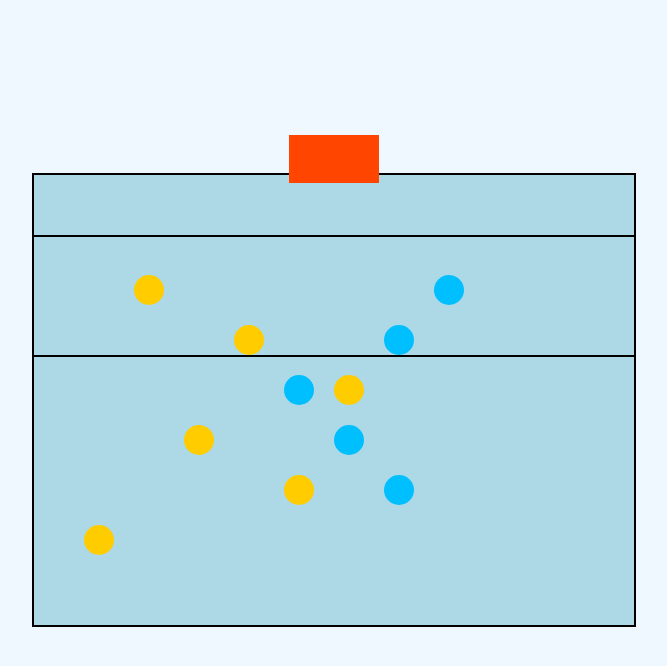
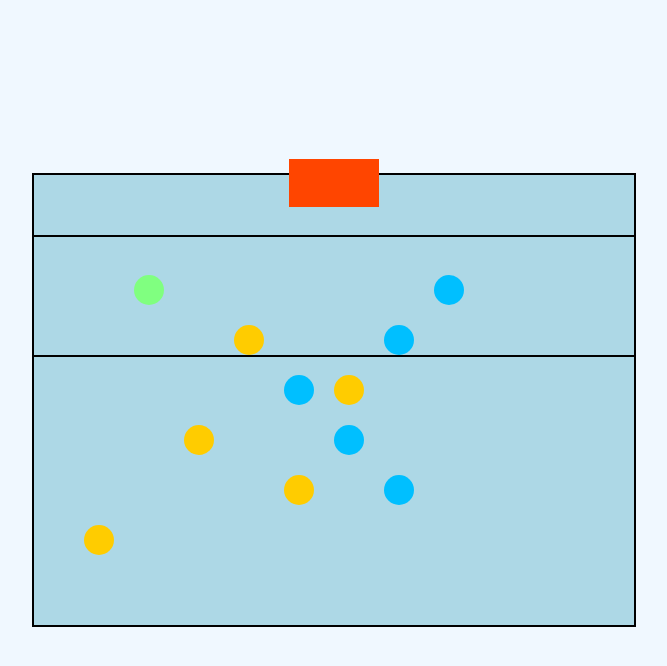
Before and after one commit to theemastercoder/whiteboard_wp, a plain HTML site: page index.html in a window 1280 px wide. Both pictures are taken after a click on the element 455 px from the left and 290 px from the top of the page. Shown: the whole page, without its empty margins (306-973 px from the left). Drawn offline with Linux system fonts and the light colour scheme.

Commit message:
Update index.html

```diff
--- a/index.html
+++ b/index.html
@@ -42,7 +42,7 @@
             width: 90px; /* Scaled down from 3m */
             height: 48px; /* Scaled down from 1.6m */
             background-color: #ff4500;
-            top: -40px; /* Slightly comes out onto the court */
+            top: -16px; /* Slightly comes out onto the court */
             left: 255px; /* Centered horizontally */
         }
 
@@ -53,6 +53,7 @@
             background-color: #ffcc00;
             border-radius: 50%;
             cursor: pointer;
+            transition: background-color 0.2s;
         }
 
         .team1 {
@@ -61,6 +62,14 @@
 
         .team2 {
             background-color: #00bfff;
+        }
+
+        .hovered {
+            background-color: #80ff80 !important; /* Light green when hovered */
+        }
+
+        .dragging {
+            background-color: #40ff40 !important; /* Bright green when dragging */
         }
     </style>
 </head>
@@ -86,32 +95,47 @@
     </div>
 
     <script>
-        // Corrected dragging logic
         const players = document.querySelectorAll('.player');
+        let draggedPlayer = null;
+        let offsetX = 0;
+        let offsetY = 0;
 
         players.forEach(player => {
-            let offsetX = 0, offsetY = 0;
-
             player.addEventListener('mousedown', (e) => {
-                // Calculate the offset relative to the player element
                 const rect = player.getBoundingClientRect();
-                offsetX = e.clientX - rect.left;
-                offsetY = e.clientY - rect.top;
-
-                function onMouseMove(event) {
-                    // Update player position based on mouse position minus offset
-                    player.style.left = (event.clientX - offsetX) + 'px';
-                    player.style.top = (event.clientY - offsetY) + 'px';
+                if (Math.hypot(e.clientX - (rect.left + rect.width / 2), e.clientY - (rect.top + rect.height / 2)) <= rect.width / 2) {
+                    draggedPlayer = player;
+                    offsetX = e.clientX - rect.left;
+                    offsetY = e.clientY - rect.top;
+                    player.classList.add('dragging');
                 }
-
-                document.addEventListener('mousemove', onMouseMove);
-
-                document.addEventListener('mouseup', () => {
-                    document.removeEventListener('mousemove', onMouseMove);
-                }, { once: true });
             });
 
-            player.ondragstart = () => false;
+            player.addEventListener('mousemove', (e) => {
+                if (!draggedPlayer) {
+                    const rect = player.getBoundingClientRect();
+                    const isHovered = Math.hypot(e.clientX - (rect.left + rect.width / 2), e.clientY - (rect.top + rect.height / 2)) <= rect.width / 2;
+                    if (isHovered) {
+                        player.classList.add('hovered');
+                    } else {
+                        player.classList.remove('hovered');
+                    }
+                }
+            });
+        });
+
+        document.addEventListener('mousemove', (e) => {
+            if (draggedPlayer) {
+                draggedPlayer.style.left = (e.clientX - offsetX) + 'px';
+                draggedPlayer.style.top = (e.clientY - offsetY) + 'px';
+            }
+        });
+
+        document.addEventListener('mouseup', () => {
+            if (draggedPlayer) {
+                draggedPlayer.classList.remove('dragging');
+                draggedPlayer = null;
+            }
         });
     </script>
 </body>
```
